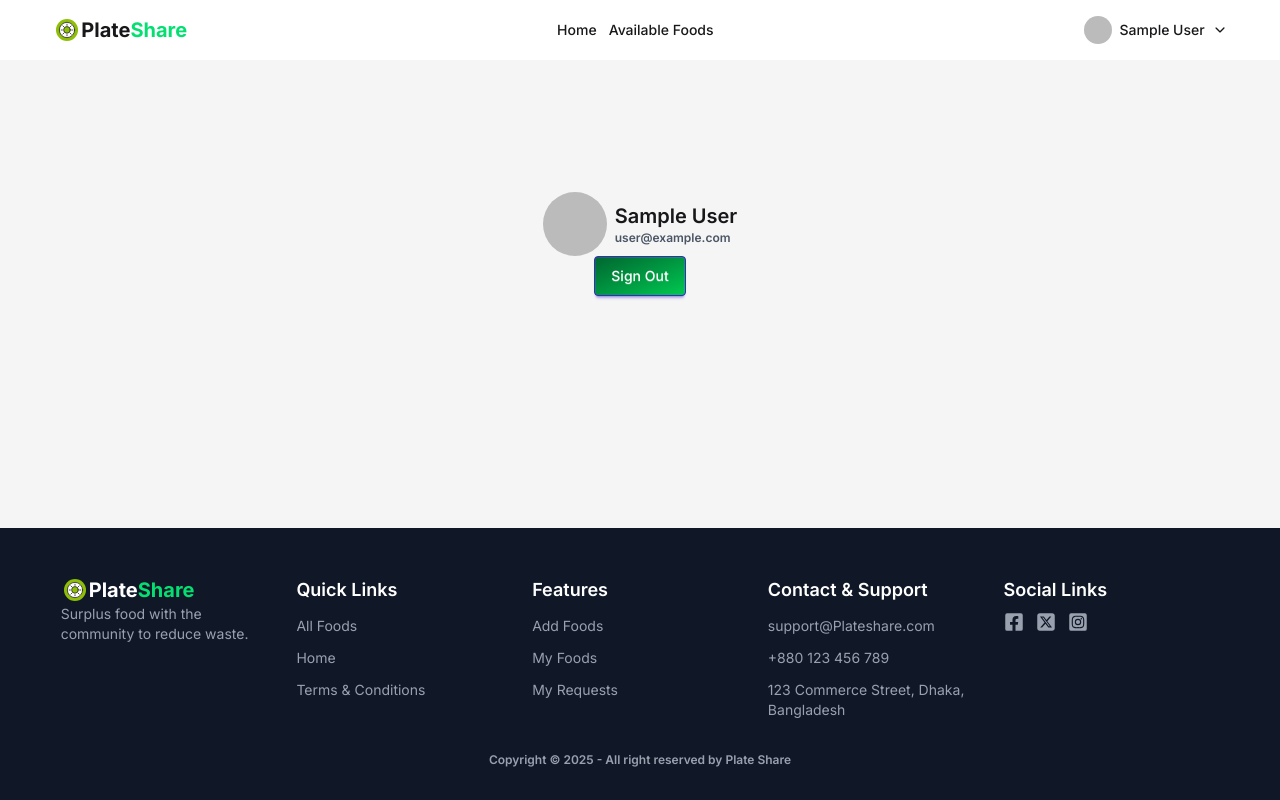
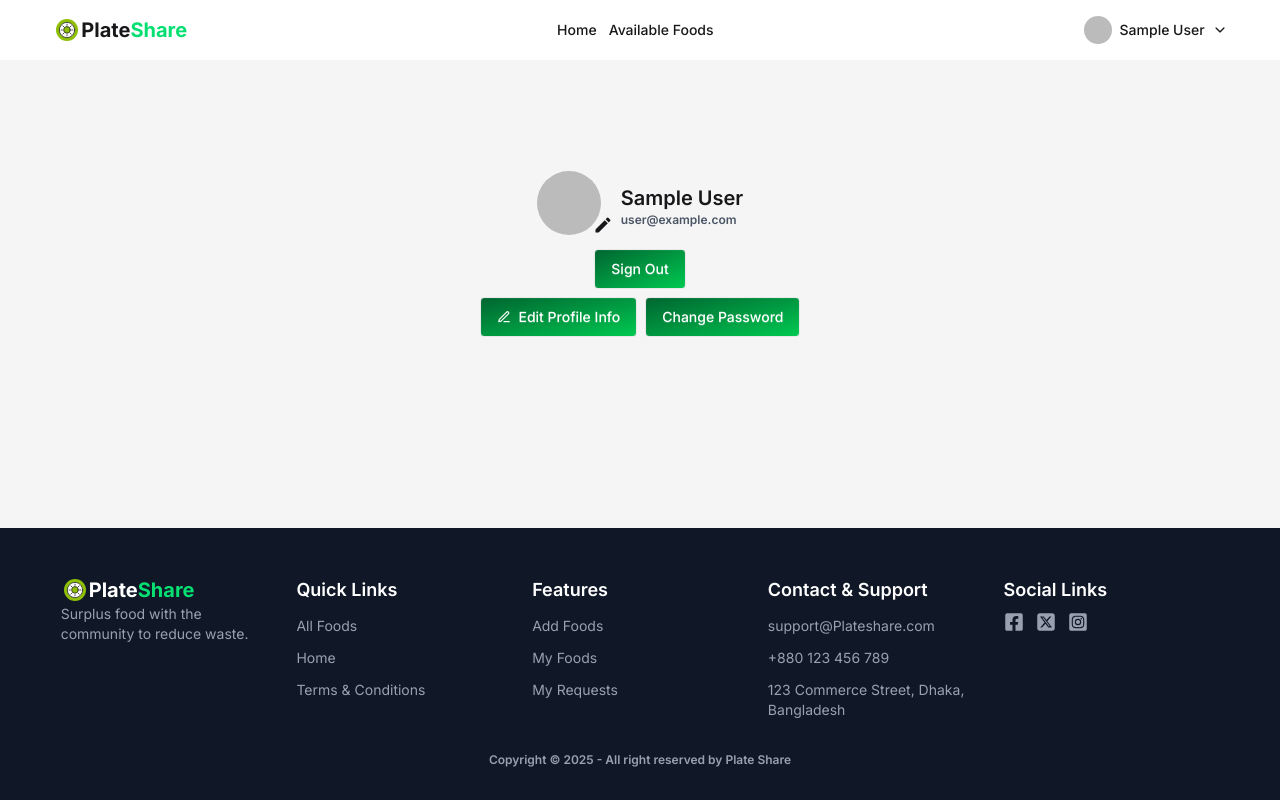
Before and after one commit to Pratush26/ph_a10_frontend, a React (Vite) app: page /profile in a window 1280 px wide. Built offline with nearby package versions, Linux system fonts and the light colour scheme; no server answers; sample sign-in values are in the browser's storage.

Commit message:
added profile functionality

```diff
--- /dev/null
+++ b/src/Components/UpdateProfilePic.jsx
@@ -0,0 +1,60 @@
+import { useContext, useState } from "react";
+import { AuthContext } from "../Context/AuthContext";
+import { useForm } from "react-hook-form";
+import { RxCross2 } from "react-icons/rx";
+import axios from "axios";
+import { MdEdit } from "react-icons/md";
+import { toast } from "react-toastify";
+
+export default function UpdateProfilePic() {
+    const { user, updateUser } = useContext(AuthContext)
+    const { register, handleSubmit, reset, formState: { errors, isSubmitting } } = useForm()
+    const [isModalOpened, setIsModalOpened] = useState(false)
+    const handleUpdate = async (data) => {
+        try {
+            const formData = new FormData();
+            formData.append("image", data.image[0]);
+            axios.post(`https://api.imgbb.com/1/upload?key=${import.meta.env.VITE_IMG_BB_KEY}`, formData)
+                .then((res) => {
+                    updateUser(user?.displayName, res.data.data.display_url)
+                        .then(() => {
+                            toast.success("Successfully updated your name")
+                            reset()
+                        })
+                        .catch(err => {
+                            toast.error("Failed to update your photo")
+                            console.error(err)
+                        })
+                })
+                .catch(err => {
+                    toast.error("Failed to upload your photo")
+                    console.error(err)
+                })
+        } catch (error) {
+            toast.error(error.data.response.data.message || "Something went wrong!");
+            console.error(error)
+        }
+    }
+    return (
+        <div className="relative">
+            <button onClick={() => setIsModalOpened(!isModalOpened)} title="update profile picture" className="trnsition hover:scale-110 cursor-pointer"><MdEdit className="text-xl -ml-2" /></button>
+            {
+                isModalOpened
+                &&
+                <form onSubmit={handleSubmit(handleUpdate)} className="absolute bg-white z-90 right-1/2 top-0 translate-x-1/2 -translate-y-1/2 flex flex-col items-center gap-3 p-10 shadow-md/40 rounded-2xl min-w-xs">
+                    <div className="w-full flex items-center justify-between gap-2">
+                        <h4 className="text-lg font-bold">Update Profile Picture</h4>
+                        <button onClick={() => setIsModalOpened(false)} type="button" className="cursor-pointer">
+                            <RxCross2 />
+                        </button>
+                    </div>
+                    <div className="w-full">
+                        {errors.image ? <p className="text-sm text-rose-600">{errors.image.message}</p> : <label htmlFor="image">Image :</label>}
+                        <input type="file" {...register("image", { required: "image is required" })} id="image" />
+                    </div>
+                    <button type="submit" disabled={isSubmitting} className="btn trnsition rounded-sm">{isSubmitting ? "Updating..." : "Update"}</button>
+                </form>
+            }
+        </div>
+    )
+}
--- /dev/null
+++ b/src/Components/UpdateUserName.jsx
@@ -0,0 +1,46 @@
+import { useContext, useState } from "react";
+import { FiEdit3 } from "react-icons/fi";
+import { AuthContext } from "../Context/AuthContext";
+import { useForm } from "react-hook-form";
+import { RxCross2 } from "react-icons/rx";
+import { toast } from "react-toastify";
+
+export default function UpdateUserName() {
+    const { user, updateUser } = useContext(AuthContext)
+    const { register, handleSubmit, formState: { errors, isSubmitting } } = useForm({
+        defaultValues: {
+            name: user?.displayName
+        }
+    })
+    const [isModalOpened, setIsModalOpened] = useState(false)
+    const handleUpdate = (data) => {
+        updateUser(data.name, user?.photoURL)
+            .then(() => toast.success("Successfully updated your name"))
+            .catch(err => {
+                toast.error("Failed to update your name")
+                console.error(err)
+            })
+    }
+    return (
+        <div className="relative">
+            <button onClick={() => setIsModalOpened(!isModalOpened)} className="btn trnsition flex items-center gap-2 rounded-md"><FiEdit3 /> Edit Profile Info</button>
+            {
+                isModalOpened
+                &&
+                <form onSubmit={handleSubmit(handleUpdate)} className="absolute bg-white z-90 right-1/2 top-0 translate-x-1/2 -translate-y-1/2 flex flex-col items-center gap-3 p-10 shadow-md/40 rounded-2xl min-w-xs">
+                    <div className="w-full flex items-center justify-between gap-2">
+                        <h4 className="text-lg font-semibold">Update Profile Name</h4>
+                        <button onClick={() => setIsModalOpened(false)} type="button" className="cursor-pointer">
+                            <RxCross2 />
+                        </button>
+                    </div>
+                    <div className="w-full">
+                        {errors.name ? <p className="text-sm text-rose-600">{errors.name.message}</p> : <label htmlFor="name">Name :</label>}
+                        <input type="text" {...register("name", { required: "name is required" })} placeholder="Enter name" id="name" />
+                    </div>
+                    <button type="submit" disabled={isSubmitting} className="btn trnsition rounded-sm">{isSubmitting ? "Updating..." : "Update"}</button>
+                </form>
+            }
+        </div>
+    )
+}
--- a/src/Context/AuthContxtProvider.jsx
+++ b/src/Context/AuthContxtProvider.jsx
@@ -1,6 +1,6 @@
 import { useEffect, useState } from "react";
 import { AuthContext } from "./AuthContext";
-import { createUserWithEmailAndPassword, GoogleAuthProvider, onAuthStateChanged, signInWithEmailAndPassword, signInWithPopup, signOut, updateProfile } from "firebase/auth";
+import { createUserWithEmailAndPassword, GoogleAuthProvider, onAuthStateChanged, sendPasswordResetEmail, signInWithEmailAndPassword, signInWithPopup, signOut, updateProfile } from "firebase/auth";
 import { auth } from "../Firebase/Firebase.config";
 
 export default function AuthProvider({ children }) {
@@ -12,6 +12,7 @@ export default function AuthProvider({ children }) {
     const sigInUser = (email, password) => signInWithEmailAndPassword(auth, email, password)
     const googleSignIn = () => signInWithPopup(auth, googleProvider)
     const signOutUser = () => signOut(auth)
+    const resetPassword = (email) => sendPasswordResetEmail(auth, email)
     useEffect(() => {
         const authState = onAuthStateChanged(auth, (u) => {
             if (u) setUser(u)
@@ -22,7 +23,7 @@ export default function AuthProvider({ children }) {
     }, [])
 
     return (
-        <AuthContext.Provider value={{ user, loading, createUser, updateUser, sigInUser, signOutUser, googleSignIn }}>
+        <AuthContext.Provider value={{ user, loading, createUser, updateUser, sigInUser, signOutUser, googleSignIn, resetPassword }}>
             {children}
         </AuthContext.Provider>
     )
--- a/src/Pages/Profile.jsx
+++ b/src/Pages/Profile.jsx
@@ -1,19 +1,28 @@
 import { useContext } from "react";
 import { AuthContext } from "../Context/AuthContext";
+import UpdateUserName from "../Components/UpdateUserName";
+import UpdateProfilePic from "../Components/UpdateProfilePic";
 
 export default function Profile() {
-    const { user, signOutUser } = useContext(AuthContext);
+    const { user, signOutUser, resetPassword } = useContext(AuthContext);
     return (
         <main className="w-11/12 mx-auto my-8">
             <section className="flex gap-2 items-center justify-center">
-                <img src={user?.photoURL} alt="user image" className="aspect-square h-16 object-cover rounded-full" />
+                <div className="flex items-baseline">
+                    <img src={user?.photoURL} alt="user image" className="aspect-square h-16 object-cover rounded-full" />
+                    <UpdateProfilePic />
+                </div>
                 <div className="text-xl font-semibold">
                     <p>{user?.displayName}</p>
                     <p className="text-xs text-gray-600">{user?.email}</p>
                 </div>
             </section>
-            <div className="flex items-center justify-center">
-                <button onClick={signOutUser} className="btn trns btn-primary rounded-md">Sign Out</button>
+            <div className="flex items-center justify-center m-2">
+                <button onClick={signOutUser} className="btn trnsition rounded-md">Sign Out</button>
+            </div>
+            <div className="flex gap-2 items-center justify-center">
+                <UpdateUserName />
+                <button onClick={resetPassword} className="btn trnsition rounded-md">Change Password</button>
             </div>
         </main>
     )
```
